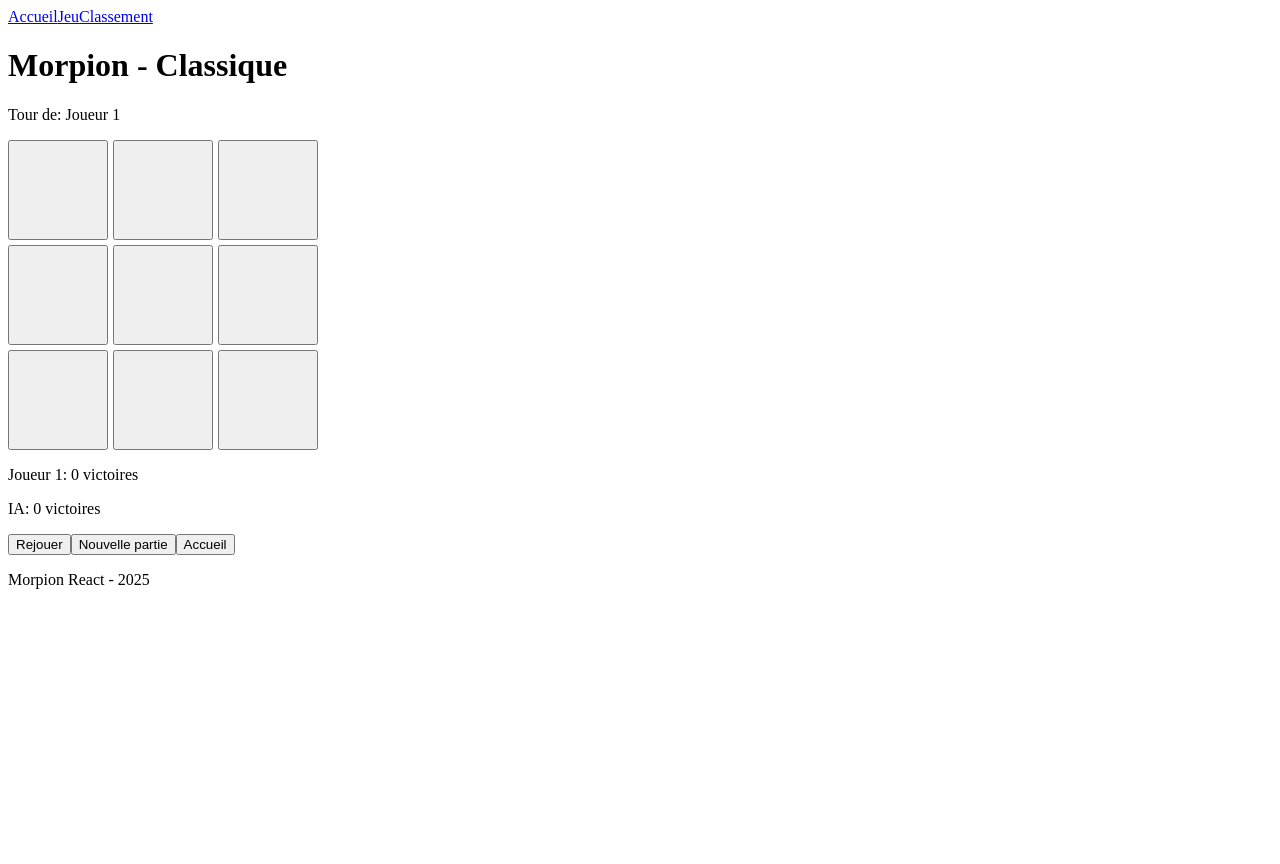
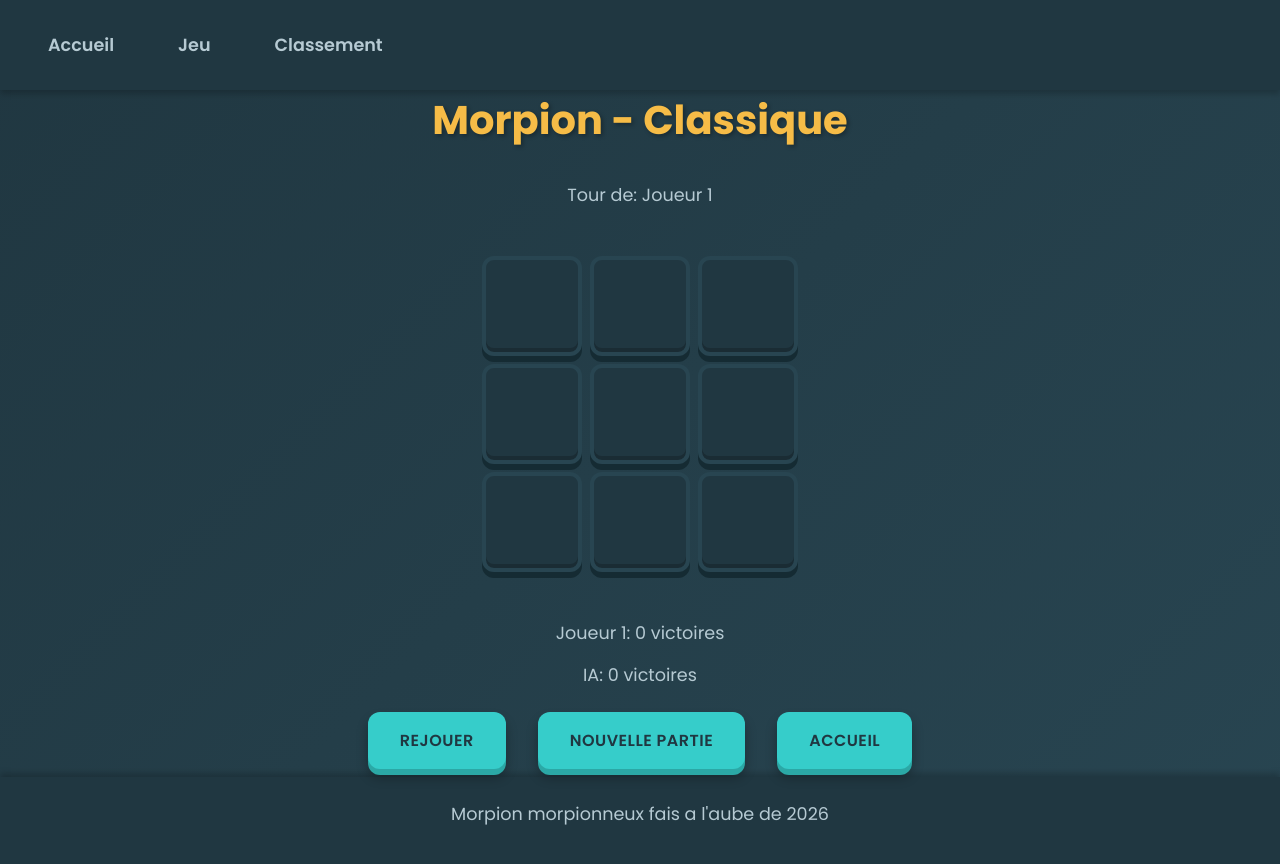
Before and after one commit to DahriNawfel/Morpion, a React (Vite) app: page /game in a window 1280 px wide. Shown: the top 864 px of the page. Before the commit the page ends 800 px from the top, so only its background shows below. Built offline with nearby package versions, Linux system fonts and the light colour scheme.

Commit message:
ajout css

```diff
--- a/src/components/ComponentGame.tsx
+++ b/src/components/ComponentGame.tsx
@@ -98,12 +98,13 @@ export const useGame = (mode: GameMode, variant: Variant, playerNames: [string,
       };
 
 
+
       if (winner) {
         const winnerIndex = newState.players.findIndex(p => p.symbol === winner);
         if (winnerIndex >= 0) {
           const playersCopy = [...newState.players];
           playersCopy[winnerIndex] = { ...playersCopy[winnerIndex], wins: playersCopy[winnerIndex].wins + 1 };
-          newState.players = playersCopy;
+          newState.players = [playersCopy[0], playersCopy[1]];
           if (mode === 'ai') {
             const humanIndex = 0;
             if (playersCopy[humanIndex].symbol === winner) {
--- a/src/components/Footer.tsx
+++ b/src/components/Footer.tsx
@@ -1,7 +1,7 @@
 export const Footer = () => {
   return (
     <footer>
-      <p>Morpion React - 2025</p>
+      <p>Morpion morpionneux fais a l'aube de 2026</p>
     </footer>
   );
 };
--- a/src/components/Game.tsx
+++ b/src/components/Game.tsx
@@ -11,6 +11,11 @@ export const Game = () => {
   };
 
   const { state, makeMove, resetGame, newGame } = useGame(mode, variant, players);
+  const handleCellClick = (index: number) => {
+    if (mode === "ai" && state.currentPlayer === 1) return;
+    makeMove(index);
+  };
+
 
   return (
     <div>
@@ -25,21 +30,20 @@ export const Game = () => {
             : `${state.players.find(p => p.symbol === state.winner)?.name} gagne !`}
         </p>
       )}
-
-      <div style={{ display: 'grid', gridTemplateColumns: 'repeat(3, 100px)', gap: '5px' }}>
+        <div className="grid-board" style={{ gridTemplateColumns: 'repeat(3, 100px)' }}>
         {state.board.map((cell, i) => (
         <button
           key={i}
-            onClick={() => makeMove(i)}
+          className={`grid-cell ${cell === "X" ? "x" : cell === "O" ? "o" : ""}`}
+          onClick={() => handleCellClick(i)}
             disabled={!!cell || !!state.winner}
           style={{
-              width: '100px',
-              height: '100px',
             opacity: variant === 'three-moves' && state.moveHistory[0] === i ? 0.5 : 1
           }}
         >
         {cell}
         </button>
+
         ))}
       </div>
 
@@ -47,10 +51,11 @@ export const Game = () => {
         <p>{state.players[0].name}: {state.players[0].wins} victoires</p>
         <p>{state.players[1].name}: {state.players[1].wins} victoires</p>
       </div>
-
-      <button onClick={resetGame}>Rejouer</button>
-      <button onClick={newGame}>Nouvelle partie</button>
-      <button onClick={() => navigate('/')}>Accueil</button>
+      <div className='Btns'>
+        <button className="GameButton" onClick={resetGame}>Rejouer</button>
+        <button className="GameButton" onClick={newGame}>Nouvelle partie</button>
+        <button className="GameButton" onClick={() => navigate('/')}>Accueil</button>
+      </div>
     </div>
   );
 };
--- a/src/main.tsx
+++ b/src/main.tsx
@@ -1,5 +1,6 @@
 import ReactDOM from 'react-dom/client'
 import App from './App'
+import './styles/style.css'
 
 const rootElement = document.getElementById('root');
 
--- /dev/null
+++ b/src/styles/style.css
@@ -0,0 +1,273 @@
+@import url('https://fonts.googleapis.com/css2?family=Poppins:wght@400;600;700&display=swap');
+
+* {
+  margin: 0;
+  padding: 0;
+  box-sizing: border-box;
+}
+
+body {
+  font-family: 'Poppins', sans-serif;
+  background: linear-gradient(135deg, #203741 0%, #284551 100%);
+  min-height: 100vh;
+  color: #fff;
+}
+
+#root {
+  min-height: 100vh;
+  display: flex;
+  flex-direction: column;
+}
+
+nav {
+  background-color: #203741;
+  padding: 1.5rem 2rem;
+  box-shadow: 0 4px 6px rgba(0, 0, 0, 0.2);
+  display: flex;
+  gap: 2rem;
+}
+
+nav a {
+  color: #B6CAD3;
+  text-decoration: none;
+  font-weight: 600;
+  font-size: 1.1rem;
+  transition: all 0.3s ease;
+  padding: 0.5rem 1rem;
+  border-radius: 8px;
+}
+
+nav a:hover {
+  color: #36CDCA;
+  background-color: rgba(54, 205, 202, 0.1);
+}
+
+h1 {
+  color: #F6BC47;
+  font-size: 2.5rem;
+  font-weight: 700;
+  margin-bottom: 2rem;
+  text-align: center;
+  text-shadow: 2px 2px 4px rgba(0, 0, 0, 0.3);
+}
+
+p {
+  color: #B6CAD3;
+  font-size: 1.1rem;
+  margin-bottom: 1rem;
+  text-align: center;
+}
+
+form {
+  display: flex;
+  flex-direction: column;
+  gap: 1.5rem;
+  background-color: rgba(32, 55, 65, 0.6);
+  padding: 2.5rem;
+  border-radius: 16px;
+  border: 3px solid #36CDCA;
+  box-shadow:
+    0 8px 32px rgba(0, 0, 0, 0.3),
+    inset 0 1px 0 rgba(255, 255, 255, 0.1);
+  max-width: 500px;
+  margin: 0 auto;
+}
+
+form > div {
+  display: flex;
+  flex-direction: column;
+  gap: 0.5rem;
+}
+
+label {
+  color: #B6CAD3;
+  font-weight: 600;
+  font-size: 0.95rem;
+}
+
+input, select {
+  padding: 0.75rem 1rem;
+  border: 2px solid #203741;
+  border-radius: 8px;
+  background-color: #203741;
+  color: #fff;
+  font-family: 'Poppins', sans-serif;
+  font-size: 1rem;
+  transition: all 0.3s ease;
+}
+
+input:focus, select:focus {
+  outline: none;
+  border-color: #36CDCA;
+  box-shadow: 0 0 0 3px rgba(54, 205, 202, 0.2);
+}
+
+button {
+  padding: 1rem 2rem;
+  border: none;
+  border-radius: 12px;
+  font-family: 'Poppins', sans-serif;
+  font-size: 1rem;
+  font-weight: 600;
+  cursor: pointer;
+  transition: all 0.3s ease;
+  text-transform: uppercase;
+  letter-spacing: 0.5px;
+  position: relative;
+  overflow: hidden;
+}
+
+button[type="submit"],
+button:not([disabled]):not(.grid-cell) {
+  background-color: #36CDCA;
+  color: #203741;
+  box-shadow:
+    0 6px 0 #2ba8a6,
+    0 8px 12px rgba(0, 0, 0, 0.3);
+}
+
+button[type="submit"]:hover,
+button:not([disabled]):not(.grid-cell):hover {
+  background-color: #4DD9D6;
+  transform: translateY(-2px);
+  box-shadow:
+    0 8px 0 #2ba8a6,
+    0 10px 16px rgba(0, 0, 0, 0.4);
+}
+
+button[type="submit"]:active,
+button:not([disabled]):not(.grid-cell):active {
+  transform: translateY(2px);
+  box-shadow:
+    0 2px 0 #2ba8a6,
+    0 4px 8px rgba(0, 0, 0, 0.3);
+}
+
+.grid-board {
+  display: grid !important;
+  gap: 8px;
+  justify-content: center;
+  margin: 2rem auto;
+  padding: 1rem 0;
+}
+
+.grid-cell {
+  width: 100px;
+  height: 100px;
+  font-size: 3rem;
+  background-color: #203741;
+  border: 4px solid #284551;
+  border-radius: 12px;
+  color: #36CDCA;
+  font-weight: 700;
+
+  display: flex;
+  justify-content: center;
+  align-items: center;
+
+  transition: all 0.2s ease;
+  cursor: pointer;
+
+  box-shadow:
+      0 6px 0 #152b33,
+      inset 0 -4px 0 rgba(0, 0, 0, 0.2);
+}
+
+
+.Btns {
+  display: flex;
+  justify-content: center;
+  gap: 1rem;
+  margin-top: 1rem;
+}
+
+
+.GameButton {
+  margin: 0.5rem;
+  background-color: #36CDCA;
+  color: #203741;
+  box-shadow:
+    0 6px 0 #2ba8a6,
+    0 8px 12px rgba(0, 0, 0, 0.3);
+}
+
+.grid-cell.x {
+  color: #F6BC47;
+}
+
+
+.grid-cell.o {
+  color: #36CDCA;
+}
+
+.grid-cell:hover:not(:disabled) {
+  background-color: #284551;
+  transform: translateY(-2px);
+  box-shadow:
+      0 8px 0 #152b33,
+      inset 0 -4px 0 rgba(0, 0, 0, 0.2);
+}
+
+.grid-cell:disabled {
+  opacity: 0.6;
+  cursor: not-allowed;
+}
+
+
+.score-box {
+  background-color: #203741;
+  padding: 0.75rem 1.5rem;
+  border-radius: 8px;
+  margin: 0.5rem 0;
+  font-weight: 600;
+  color: #36CDCA;
+  box-shadow: inset 0 2px 4px rgba(0, 0, 0, 0.2);
+}
+
+ol {
+  list-style-position: inside;
+  background-color: #203741;
+  padding: 1.5rem;
+  border-radius: 12px;
+  box-shadow: inset 0 2px 4px rgba(0, 0, 0, 0.2);
+}
+
+ol li {
+  color: #B6CAD3;
+  padding: 1rem;
+  margin: 0.5rem 0;
+  background-color: #284551;
+  border-radius: 8px;
+  font-weight: 600;
+  border-left: 4px solid #36CDCA;
+}
+
+ol li:first-child {
+  border-left-color: #F6BC47;
+  color: #F6BC47;
+}
+
+footer {
+  background-color: #203741;
+  padding: 1.5rem;
+  text-align: center;
+  color: #B6CAD3;
+  margin-top: auto;
+  box-shadow: 0 -4px 6px rgba(0, 0, 0, 0.2);
+}
+
+@media (max-width: 768px) {
+  h1 {
+    font-size: 2rem;
+  }
+
+  .grid-board {
+    grid-template-columns: repeat(3, 80px) !important;
+  }
+
+  .grid-cell {
+    width: 80px;
+    height: 80px;
+    font-size: 2.2rem;
+  }
+}
```
Lines whose indentation alone changed are shown as unchanged.
